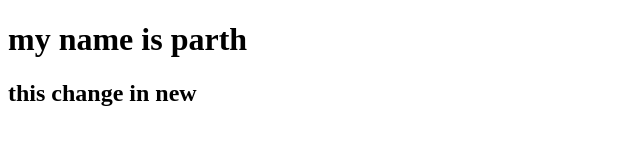
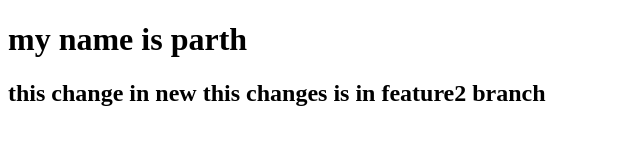
Before and after one commit to Parthbond/new-, a plain HTML site: page index.html in a window 1280 px wide. Shown: the whole page, without its empty margins (0-640 px from the left). Drawn offline with Linux system fonts and the light colour scheme.

Commit message:
this change is feature 2 branch

```diff
--- a/index.html
+++ b/index.html
@@ -7,6 +7,6 @@
 </head>
 <body>
     <h1>my name is parth</h1>
-    <h2>this change in new</h2>
+    <h2>this change in new this changes is in feature2 branch</h2>
 </body>
 </html>
```
